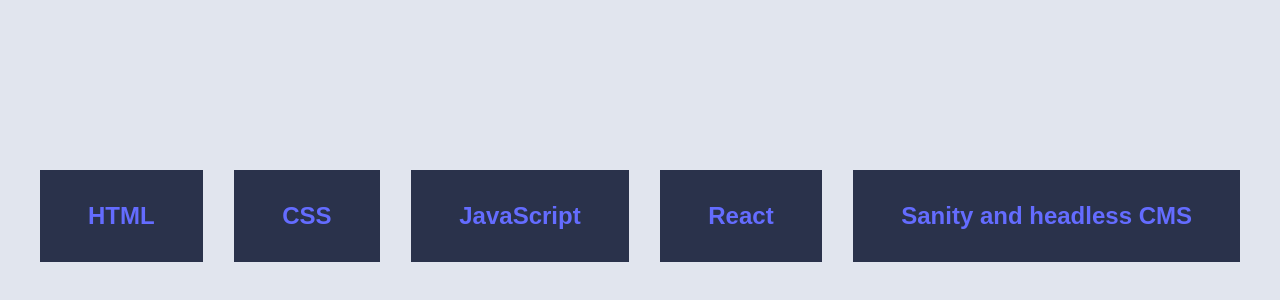
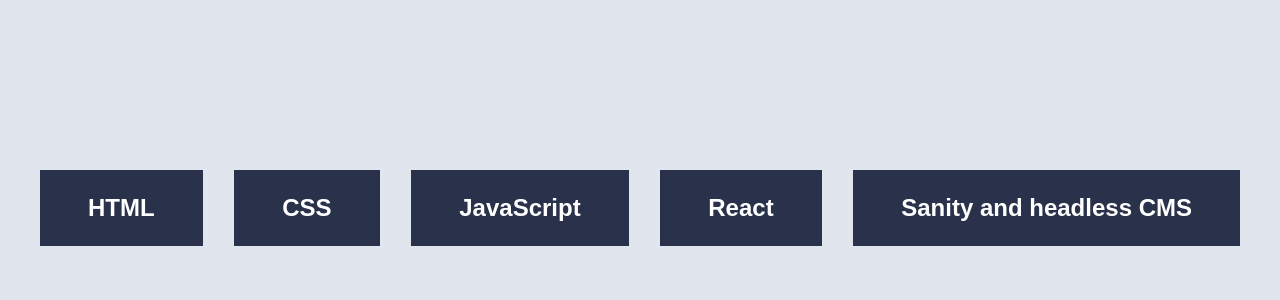
Before and after one commit to martiniusm/martiniusm-uin23ak3_resourceapp_group2, a React (Vite) app in the folder ressursarkiv/: page / in a window 1280 px wide. Shown: the part 130-430 px from the top of the page. Built offline with nearby package versions, Linux system fonts and the light colour scheme.

Commit message:
routing scss fix

```diff
--- a/ressursarkiv/src/Components/Nav.jsx
+++ b/ressursarkiv/src/Components/Nav.jsx
@@ -4,7 +4,7 @@ import { useParams } from 'react-router-dom';
 import { Link } from 'react-router-dom';
 
 export default function Nav({ handleCategorySelect, categories }) {
-    const {id} = useParams()
+    const {catId} = useParams()
 
     const [active, setActive] = useState(null);
 
--- a/ressursarkiv/src/Style/main.scss
+++ b/ressursarkiv/src/Style/main.scss
@@ -24,10 +24,15 @@ body{
         li {
             list-style: none;
             background-color: #2A324B;
-            padding: .5rem 3rem;
-            color: #fff;
             font-weight: 600;
             cursor: pointer;
+            a{
+                display: flex;
+                color: #fff;
+                h2{
+                    margin: 1.25rem 3rem;
+                }
+            }
         }
         :hover, .active{
             background-color: white;
```
